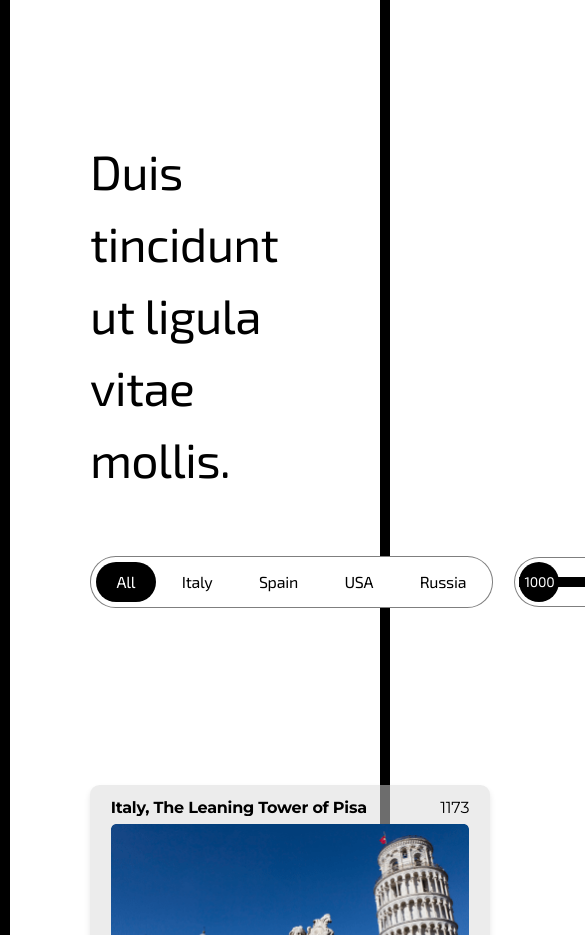
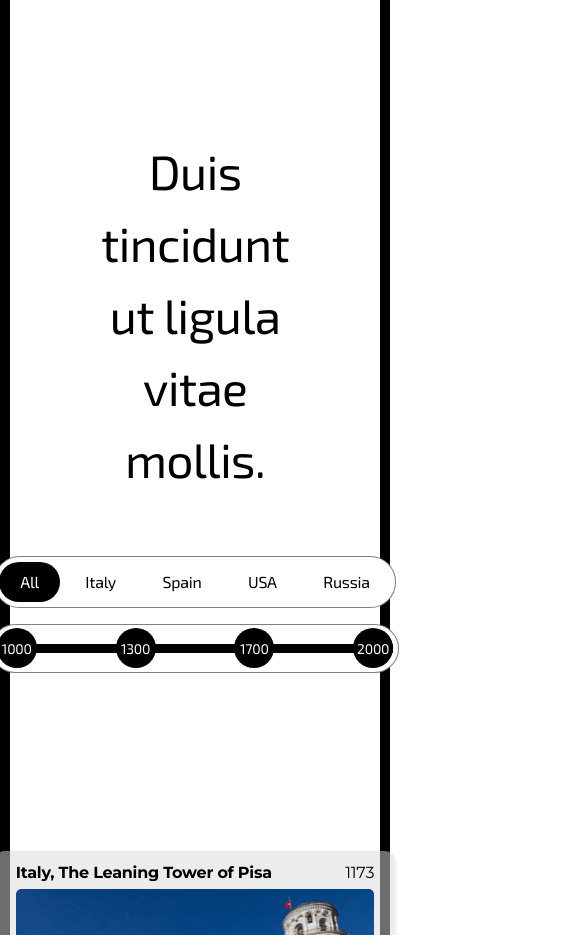
Before and after one commit to Hyunook-Kim/df-test, a React (Vite) app: page / in a window 390 px wide. Shown: the part 1880-2815 px from the top of the page, 585 px wide, since content can reach past the window. Built offline with nearby package versions, Linux system fonts and the light colour scheme; no server answers.

Commit message:
feat: Add responsive layout to card component

```diff
--- a/src/components/CardSection/CardSectionHeader/index.tsx
+++ b/src/components/CardSection/CardSectionHeader/index.tsx
@@ -57,6 +57,12 @@ const Wrapper = styled.div`
   display: flex;
   flex-direction: column;
   align-items: flex-start;
+
+  /* @media (max-width: 560px) { */
+  @media (max-width: 1017px) {
+    align-items: center;
+    text-align: center;
+  }
 `;
 
 const Title = styled.h2`
@@ -73,6 +79,13 @@ const FilterContainer = styled.div`
   display: flex;
   align-items: center;
   gap: 1.3rem;
+
+  /* @media (max-width: 560px) { */
+  @media (max-width: 1017px) {
+    flex-direction: column;
+    align-items: center;
+    gap: 1rem;
+  }
 `;
 
 export default CardSectionHeader;
--- a/src/components/CardSection/Cards/index.tsx
+++ b/src/components/CardSection/Cards/index.tsx
@@ -27,6 +27,11 @@ const Container = styled.div`
   display: flex;
   flex-wrap: wrap;
   gap: 2.5rem;
+
+  /* @media (max-width: 560px) { */
+  @media (max-width: 1017px) {
+    justify-content: center;
+  }
 `;
 
 export default Cards;
```
